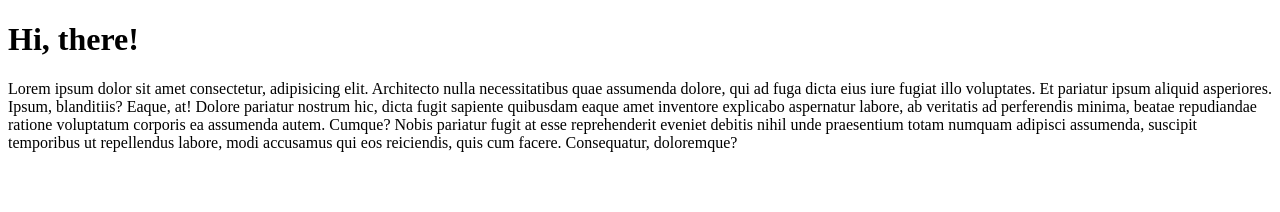
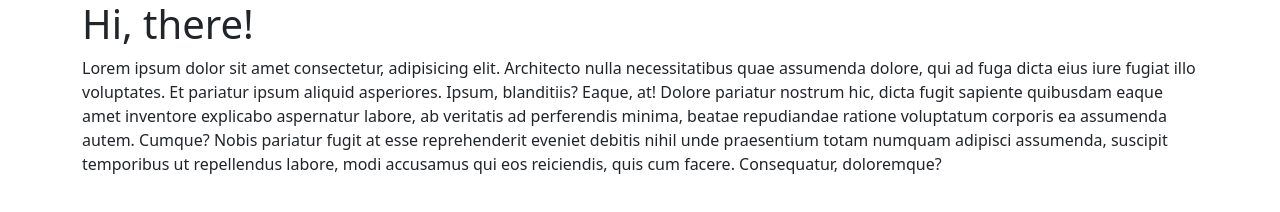
Before and after one commit to ariemax88-abc/kelasfullstackid, a plain HTML site: page FrontEnd/FrontEndDasar/GETBOOTSTRAP/index.html in a window 1280 px wide. Drawn offline with nearby package versions, Linux system fonts and the light colour scheme.

Commit message:
add div container

```diff
--- a/FrontEnd/FrontEndDasar/GETBOOTSTRAP/index.html
+++ b/FrontEnd/FrontEndDasar/GETBOOTSTRAP/index.html
@@ -5,14 +5,19 @@
     <meta http-equiv="X-UA-Compatible" content="IE=edge">
     <meta name="viewport" content="width=device-width, initial-scale=1.0">
     <title>Document</title>
-    <!-- <link href="https://cdn.jsdelivr.net/npm/bootstrap@5.3.0-alpha1/dist/css/bootstrap.min.css" rel="stylesheet" integrity="sha384-GLhlTQ8iRABdZLl6O3oVMWSktQOp6b7In1Zl3/Jr59b6EGGoI1aFkw7cmDA6j6gD" crossorigin="anonymous"> -->
+    <link href="https://cdn.jsdelivr.net/npm/bootstrap@5.3.0-alpha1/dist/css/bootstrap.min.css" rel="stylesheet" integrity="sha384-GLhlTQ8iRABdZLl6O3oVMWSktQOp6b7In1Zl3/Jr59b6EGGoI1aFkw7cmDA6j6gD" crossorigin="anonymous">
     <link rel="stylesheet" href="app.css">
 </head>
 <body>
+    <div class="container">
+
     <h1>Hi, there!</h1>
     <p>Lorem ipsum dolor sit amet consectetur, adipisicing elit. Architecto nulla necessitatibus quae assumenda dolore, qui ad fuga dicta eius iure fugiat illo voluptates. Et pariatur ipsum aliquid asperiores. Ipsum, blanditiis?
     Eaque, at! Dolore pariatur nostrum hic, dicta fugit sapiente quibusdam eaque amet inventore explicabo aspernatur labore, ab veritatis ad perferendis minima, beatae repudiandae ratione voluptatum corporis ea assumenda autem. Cumque?
     Nobis pariatur fugit at esse reprehenderit eveniet debitis nihil unde praesentium totam numquam adipisci assumenda, suscipit temporibus ut repellendus labore, modi accusamus qui eos reiciendis, quis cum facere. Consequatur, doloremque?</p>
+</div>
+
+
     <script src="https://cdn.jsdelivr.net/npm/@popperjs/core@2.11.6/dist/umd/popper.min.js" integrity="sha384-oBqDVmMz9ATKxIep9tiCxS/Z9fNfEXiDAYTujMAeBAsjFuCZSmKbSSUnQlmh/jp3" crossorigin="anonymous"></script>
 <script src="https://cdn.jsdelivr.net/npm/bootstrap@5.3.0-alpha1/dist/js/bootstrap.min.js" integrity="sha384-mQ93GR66B00ZXjt0YO5KlohRA5SY2XofN4zfuZxLkoj1gXtW8ANNCe9d5Y3eG5eD" crossorigin="anonymous"></script>
 </body>
```
